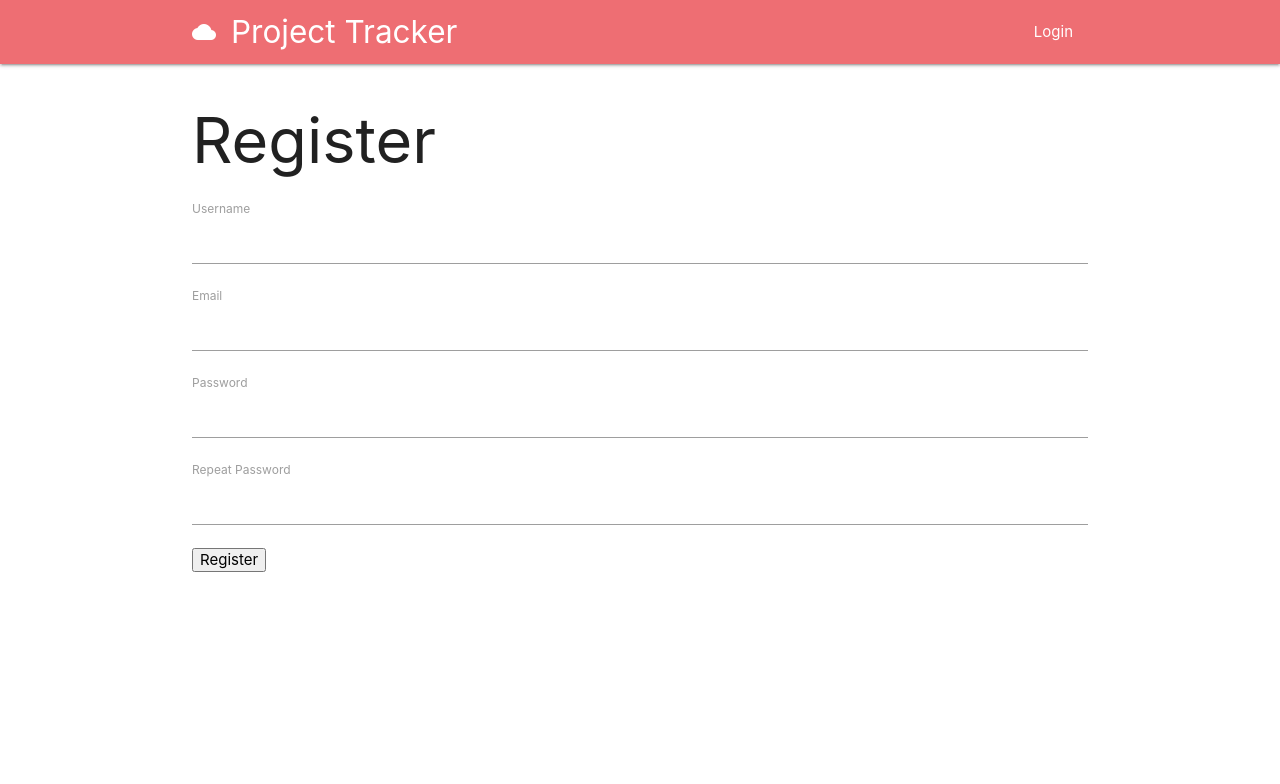
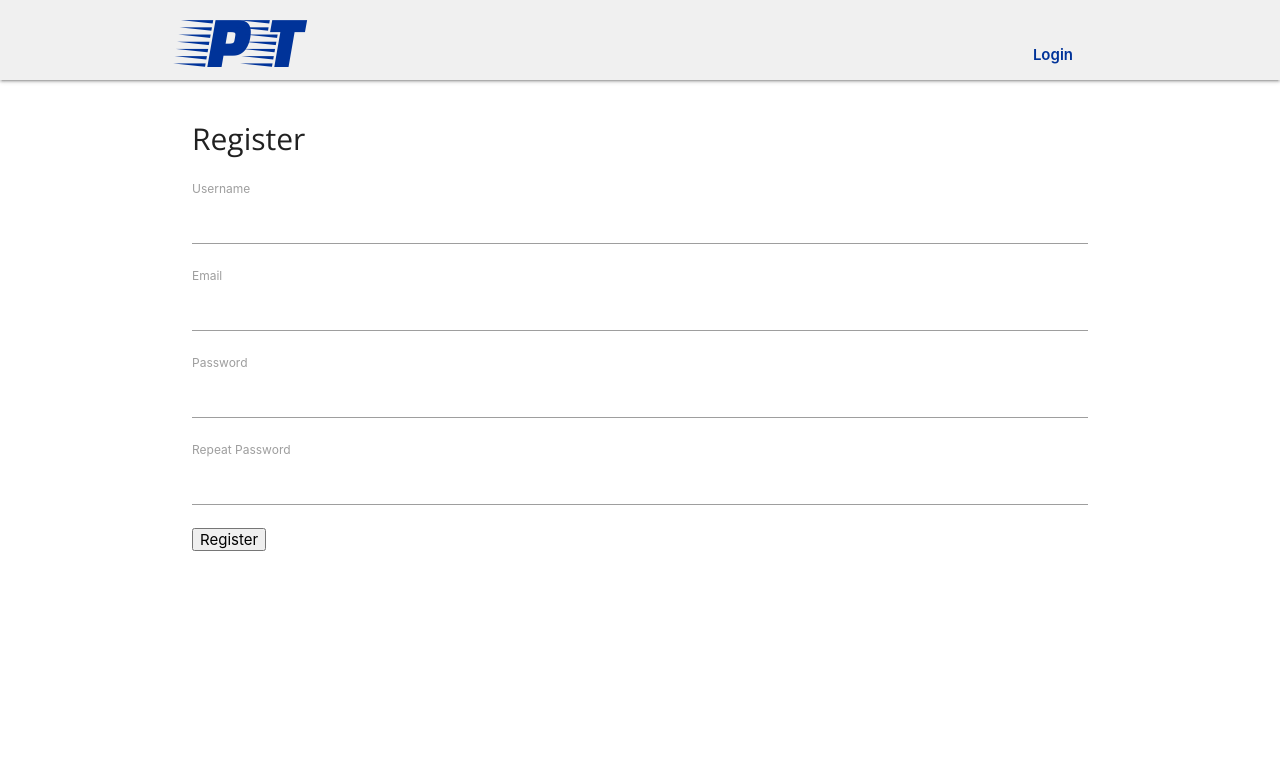
Before and after one commit to bglynch/project-tracker-flask, a Flask app: page /register in a window 1280 px wide. Shown: the top 784 px of the page. Run offline with Flask 2, Linux system fonts and the light colour scheme; some libraries are stand-ins or nearby versions.

Commit message:
styling upgrade: header and dashboard

```diff
--- a/app/static/css/style.css
+++ b/app/static/css/style.css
@@ -1,4 +1,27 @@
-/**/
+@import url('https://fonts.googleapis.com/css?family=Faster+One:100,200,300,400');
+@import url('https://fonts.googleapis.com/css?family=Julius+Sans+One');
+@import url('https://fonts.googleapis.com/css?family=Alegreya+Sans+SC');
+@import url('https://fonts.googleapis.com/css?family=Open+Sans');
+
+/*-------- Colors ------------*/
+.color-header{
+    background-color: #f0f0f0 /*#1b5a92*/;
+}
+.color-panel{
+    background-color: #f8f8f8;
+    border-top: 3px solid #4066b2;
+}
+.color-background{
+    background-color: #ffffff;
+}
+.txt-first{
+    color: #ffffff;
+}
+.txt-second{
+    color: #7b5b26;
+}
+
+/*------ Standards -----------*/
 .overflow-auto{
     overflow: auto
 }
@@ -6,8 +29,54 @@
     float: right;
 }
 
-/**/
+h1{
+    font-family: 'Open Sans', sans-serif;
+    font-size: 30px;
+}
 
+/*------- header -----------*/
+nav .header-txt{
+    font-family: 'Faster One', cursive;
+    font-size: 5.0rem;
+}
+nav .brand-logo, nav ul a, nav a {
+    color: #003399;
+}
+
+#nav-mobile span {
+    position: relative;
+    bottom: -15px;
+    font-weight: 600;
+}
+
+a.brand-logo {
+    width: fit-content;
+}
+@media only screen and (min-width: 601px){
+nav, nav .nav-wrapper i, nav a.sidenav-trigger, nav a.sidenav-trigger i {
+    height: 80px;
+    line-height: 80px;
+}}
+
+/*--------- dashboard -----------------*/
+#project_count, #money_count, #money_average{
+    color: #003399;
+    font-weight: 700;
+    font-size: 1.6rem;
+    margin-top: 10px
+}
+.card-sub-title {
+    font-size: 14px;
+    line-height: 19px;
+    font-weight: lighter;
+}
+
+
+/*--------- projects -----------------*/
+
+
+
+/*--------- project tasks -----------------*/
 #tasks .card-content {
     padding: 16px 24px;
 }
--- a/app/templates/base.html
+++ b/app/templates/base.html
@@ -15,23 +15,23 @@
 
 </head>
 
-<body>
-    <nav>
+<body class="color-background">
+    <nav class="color-header">
         <div class="container">
             <div class="nav-wrapper">
-                <a href="{{ url_for('index') }}" class="brand-logo">
-                    <i class="material-icons">cloud</i>Project Tracker
+                <a href="{{ url_for('index') }}" class="brand-logo header-txt">
+                PT
                 </a>
                 <a href="#" data-target="mobile-demo" class="sidenav-trigger">
                     <i class="material-icons">menu</i>
                 </a>
                 <ul id="nav-mobile" class="right hide-on-med-and-down">
                     {% if current_user.is_anonymous %}
-                    <li><a href="{{ url_for('login') }}">Login</a></li>
+                    <li><a href="{{ url_for('login') }}"><span>Login</span></a></li>
                     {% else %}
-                    <li><a href="{{ url_for('index') }}">Dashboard</a></li>
-                    <li><a href="{{ url_for('view_projects') }}">Projects</a></li>
-                    <li><a href="{{ url_for('logout') }}">Logout</a></li>
+                    <li><a href="{{ url_for('index') }}"><span>Dashboard</span></a></li>
+                    <li><a href="{{ url_for('view_projects') }}"><span>Projects</span></a></li>
+                    <li><a href="{{ url_for('logout') }}"><span>Logout</span></a></li>
                     {% endif %}
                 </ul>
             </div>
--- a/run_app.py
+++ b/run_app.py
@@ -2,7 +2,7 @@ from app import app
 import os
 
 if __name__ == '__main__':
-    app.debug = False
+    app.debug = True
     host = os.environ.get('IP', '0.0.0.0')
     port = int(os.environ.get('PORT', 8080))
     app.run(host=host, port=port)
```
Also changed, not shown: app/templates/dashboard.html (+16 -12 lines).
